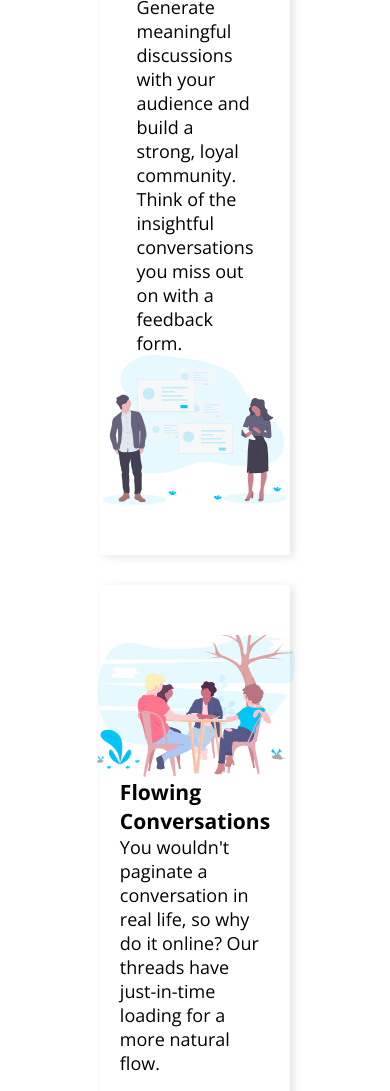
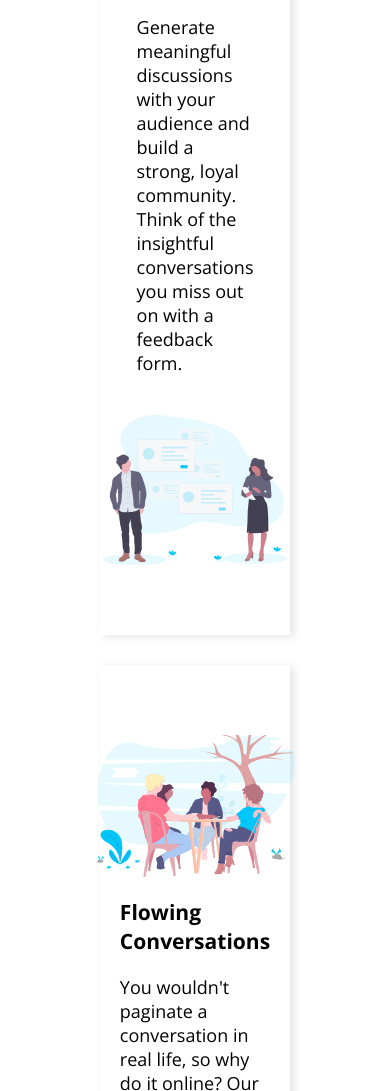
Before and after one commit to edbronson/huddleLandingPage, a plain HTML site: page index.html in a window 390 px wide. Shown: the part 1160-2251 px from the top of the page. Drawn offline with nearby package versions, Linux system fonts and the light colour scheme.

Commit message:
ajustando responsivo

```diff
--- a/style.css
+++ b/style.css
@@ -85,6 +85,10 @@ header{
     margin-top: 100px;
 }
 
+.caixa p{
+    margin: 20px 0 20px 0;
+}
+
 .caixa__1 {
     margin: 30px 100px 30px 100px;
     display: flex;
@@ -100,6 +104,7 @@ header{
     max-height: 550px;
     width: auto;
     height: auto;
+    margin: 20px 0 20px 0;
 }
 
 .caixa__2 {
@@ -116,6 +121,7 @@ header{
     max-height: 550px;
     width: auto;
     height: auto;
+    margin: 20px 0 20px 0;
 }
 
 .caixa__3 {
@@ -134,6 +140,7 @@ header{
     max-height: 550px;
     width: auto;
     height: auto;
+    margin: 20px 0 20px 0;
 }
 
 /*caixa sobreposta ao footer -------------------------------------------------------------------------*/
```
